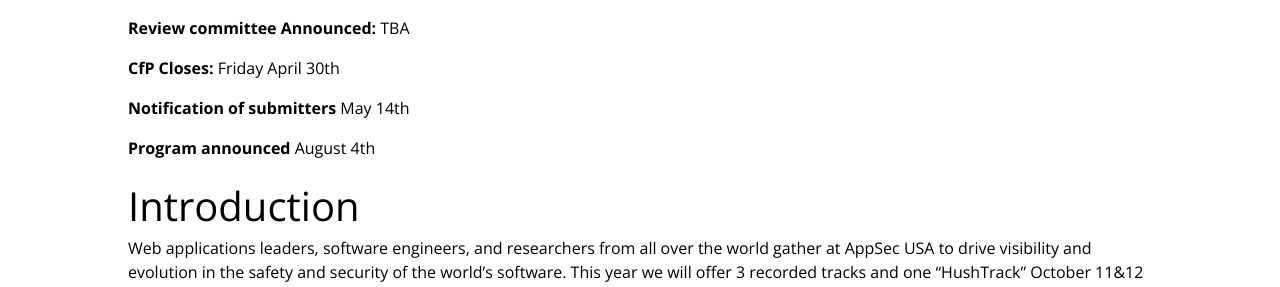
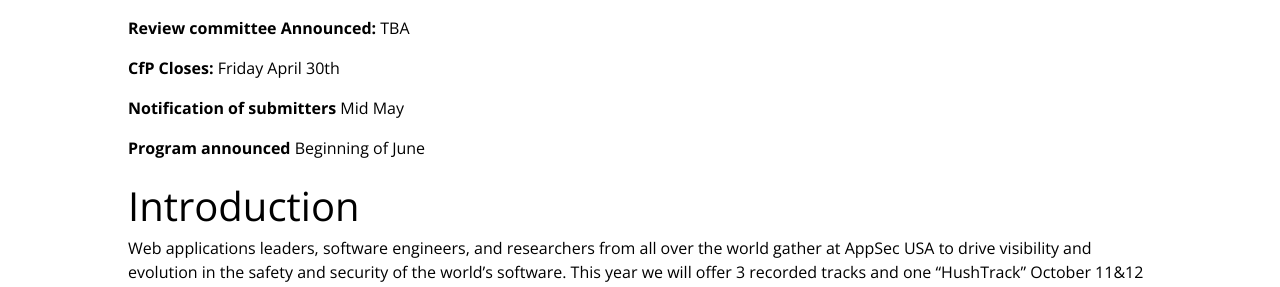
Before and after one commit to OWASP/AppSecUSA2018, a Jekyll site: the page built from program/call-for-presentations.md, in a window 1280 px wide and 900 px high. Shown: the part 338-625 px from the top of the window. Built offline with Jekyll 4.4.1, drawn with Linux system fonts in a browser that asks for light colours.

Commit message:
Updating CFP dates

```diff
--- a/program/call-for-presentations.md
+++ b/program/call-for-presentations.md
@@ -11,9 +11,9 @@
 
 **CfP Closes:**  Friday April 30th
 
-**Notification of submitters** May 14th
+**Notification of submitters** Mid May
 
-**Program announced**  August 4th
+**Program announced**  Beginning of June
 
 ## Introduction
 
```
Also changed, not shown: program/call-for-trainings.md (+1 -1 lines).
